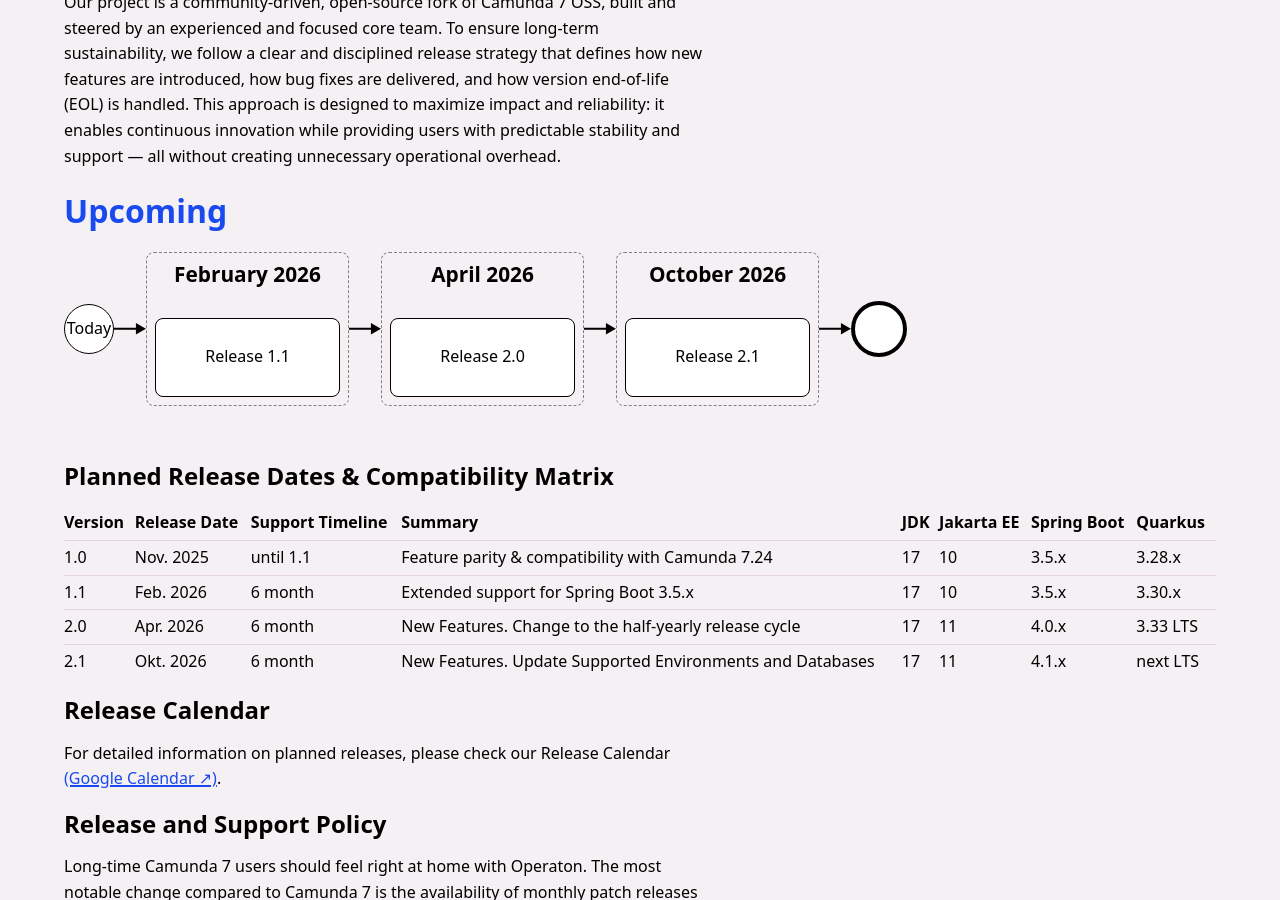
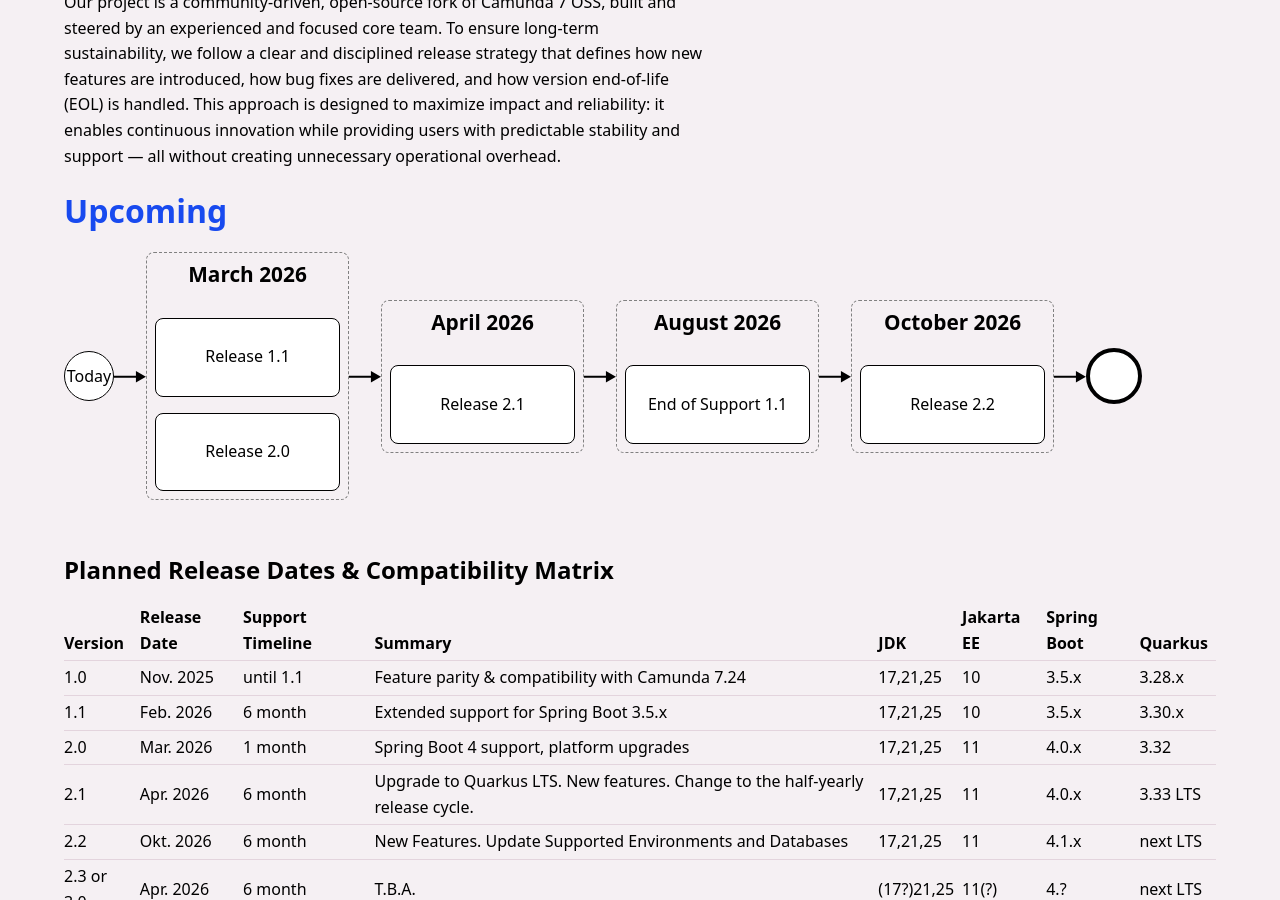
Before and after one commit to operaton/operaton.org, a Jekyll site: the page built from roadmap.md, in a window 1280 px wide and 900 px high, scrolled down 302 px. Built offline with Jekyll 4.4.1, drawn with Linux system fonts in a browser that asks for light colours; some of the changed text lies outside the part shown.

Commit message:
docs: Roadmap update

```diff
--- a/roadmap.md
+++ b/roadmap.md
@@ -10,8 +10,11 @@
 lie. If you have other priorities you may share them in our forum or
 contribute changes yourself (with the help of the community).
 
-Our project is a community-driven, open-source fork of Camunda 7 OSS, built and steered by an experienced and focused core team. To ensure long-term sustainability, we follow a clear and disciplined release strategy that defines how new features are introduced, how bug fixes are delivered, and how version end-of-life (EOL) is handled.
-This approach is designed to maximize impact and reliability: it enables continuous innovation while providing users with predictable stability and support — all without creating unnecessary operational overhead.
+Our project is a community-driven, open-source fork of Camunda 7 OSS, built and steered by an experienced and focused core team. To
+ensure long-term sustainability, we follow a clear and disciplined release strategy that defines how new features are introduced,
+how bug fixes are delivered, and how version end-of-life (EOL) is handled.
+This approach is designed to maximize impact and reliability: it enables continuous innovation while providing users with
+predictable stability and support — all without creating unnecessary operational overhead.
 
 ## Upcoming
 
@@ -19,18 +22,24 @@
   <div class="start">Today</div>
   <div class="arrow"></div>
   <div class="group">
-    <h3>February 2026</h3>
+    <h3>March 2026</h3>
     <div class="task">Release 1.1</div>
+    <div class="task">Release 2.0</div>
   </div>
   <div class="arrow"></div>
   <div class="group">
     <h3>April 2026</h3>
-    <div class="task">Release 2.0</div>
+    <div class="task">Release 2.1</div>
+  </div>
+  <div class="arrow"></div>
+  <div class="group">
+    <h3>August 2026</h3>
+    <div class="task">End of Support 1.1</div>
   </div>
   <div class="arrow"></div>
   <div class="group">
     <h3>October 2026</h3>
-    <div class="task">Release 2.1</div>
+    <div class="task">Release 2.2</div>
   </div>
   <div class="arrow"></div>
   <div class="end"></div>
@@ -40,29 +49,34 @@
 
 ### Planned Release Dates & Compatibility Matrix
 
-| Version | Release Date | Support Timeline | Summary                                                   | JDK | Jakarta EE | Spring Boot | Quarkus  |
-|:--------|:-------------| :--- |:----------------------------------------------------------|:----|:-----------|:------------|:---------|
-| 1.0     | Nov. 2025    | until 1.1 | Feature parity & compatibility with Camunda 7.24          | 17  | 10         | 3.5.x       | 3.28.x   |
-| 1.1     | Feb. 2026    | 6 month | Extended support for Spring Boot 3.5.x                    | 17  | 10         | 3.5.x       | 3.30.x   |
-| 2.0     | Apr. 2026    | 6 month | New Features. Change to the half-yearly release cycle     | 17  | 11         | 4.0.x       | 3.33 LTS |
-| 2.1     | Okt. 2026    | 6 month | New Features. Update Supported Environments and Databases | 17  | 11         | 4.1.x       | next LTS |
+| Version    | Release Date | Support Timeline | Summary                                                                        | JDK        | Jakarta EE | Spring Boot | Quarkus  |
+|:-----------|:-------------|:-----------------|:-------------------------------------------------------------------------------|:-----------|:-----------|:------------|:---------|
+| 1.0        | Nov. 2025    | until 1.1        | Feature parity & compatibility with Camunda 7.24                               | 17,21,25   | 10         | 3.5.x       | 3.28.x   |
+| 1.1        | Feb. 2026    | 6 month          | Extended support for Spring Boot 3.5.x                                         | 17,21,25   | 10         | 3.5.x       | 3.30.x   |
+| 2.0        | Mar. 2026    | 1 month          | Spring Boot 4 support, platform upgrades                                       | 17,21,25   | 11         | 4.0.x       | 3.32     |
+| 2.1        | Apr. 2026    | 6 month          | Upgrade to Quarkus LTS. New features. Change to the half-yearly release cycle. | 17,21,25   | 11         | 4.0.x       | 3.33 LTS |
+| 2.2        | Okt. 2026    | 6 month          | New Features. Update Supported Environments and Databases                      | 17,21,25   | 11         | 4.1.x       | next LTS |
+| 2.3 or 3.0 | Apr. 2026    | 6 month          | T.B.A.                                                                         | (17?)21,25 | 11(?)      | 4.?         | next LTS |
 
 ### Release Calendar
 
-For detailed information on planned releases, please check our Release Calendar [(Google Calendar ↗)](https://calendar.google.com/calendar/u/0?cid=MjQ5MmZhNDE4Yjg4MThiY2I4MTM3Y2YzZTBlYTNkY2Y4ZTEzZmFhMDNlZjdmZWNjNWIwMzA3YjczMmRkNWVjYUBncm91cC5jYWxlbmRhci5nb29nbGUuY29t).
+For detailed information on planned releases, please check our Release
+Calendar [(Google Calendar ↗)](https://calendar.google.com/calendar/u/0?cid=MjQ5MmZhNDE4Yjg4MThiY2I4MTM3Y2YzZTBlYTNkY2Y4ZTEzZmFhMDNlZjdmZWNjNWIwMzA3YjczMmRkNWVjYUBncm91cC5jYWxlbmRhci5nb29nbGUuY29t).
 
 ### Release and Support Policy
 
-Long-time Camunda 7 users should feel right at home with Operaton. The most notable change compared to Camunda 7 is the availability of monthly patch releases for the current active major/minor version. In Summary: Predictable feature updates, keeping supported Environments and Databases up to date, accompanied by regular patch releases.
+Long-time Camunda 7 users should feel right at home with Operaton. The most notable change compared to Camunda 7 is the availability
+of monthly patch releases for the current active major/minor version. In Summary: Predictable feature updates, keeping supported
+Environments and Databases up to date, accompanied by regular patch releases.
 
-| |                                                                                           |
-| :--- |:------------------------------------------------------------------------------------------|
-| **Release Cadence** | Predictable, every six months (April and October) for major/minor versions.               |
-| **Support Period** | 6 month until next major/minor.                                                           |
+|                      |                                                                                           |
+|:---------------------|:------------------------------------------------------------------------------------------|
+| **Release Cadence**  | Predictable, every six months (April and October) for major/minor versions.               |
+| **Support Period**   | 6 month until next major/minor.                                                           |
 | **Feature Releases** | Included in major/minor releases (every six months).                                      |
 | **Preview Releases** | Monthly milestone releases from the main branch (2.0.0-M1, 2.0.0-M2). Not for production. |
-| **Patch Releases** | Monthly patch release for the current major/minor.                                        |
-| **Rolling Updates** | Backwards compatibility of the database schema between consecutive minor versions.        |
+| **Patch Releases**   | Monthly patch release for the current major/minor.                                        |
+| **Rolling Updates**  | Backwards compatibility of the database schema between consecutive minor versions.        |
 
 ### Product Roadmap - 2026 and beyond
 
@@ -74,6 +88,13 @@
 - Keep Supported Environments and Databases up to date
 
 ## Past Changes
+
+### February 2026
+
+#### Release 1.1
+
+- Many platform upgrades, refactorings and testing improvements
+- No breaking changes
 
 ### November 2025
 
```
Also changed, not shown: index.html (+9 -3 lines).
